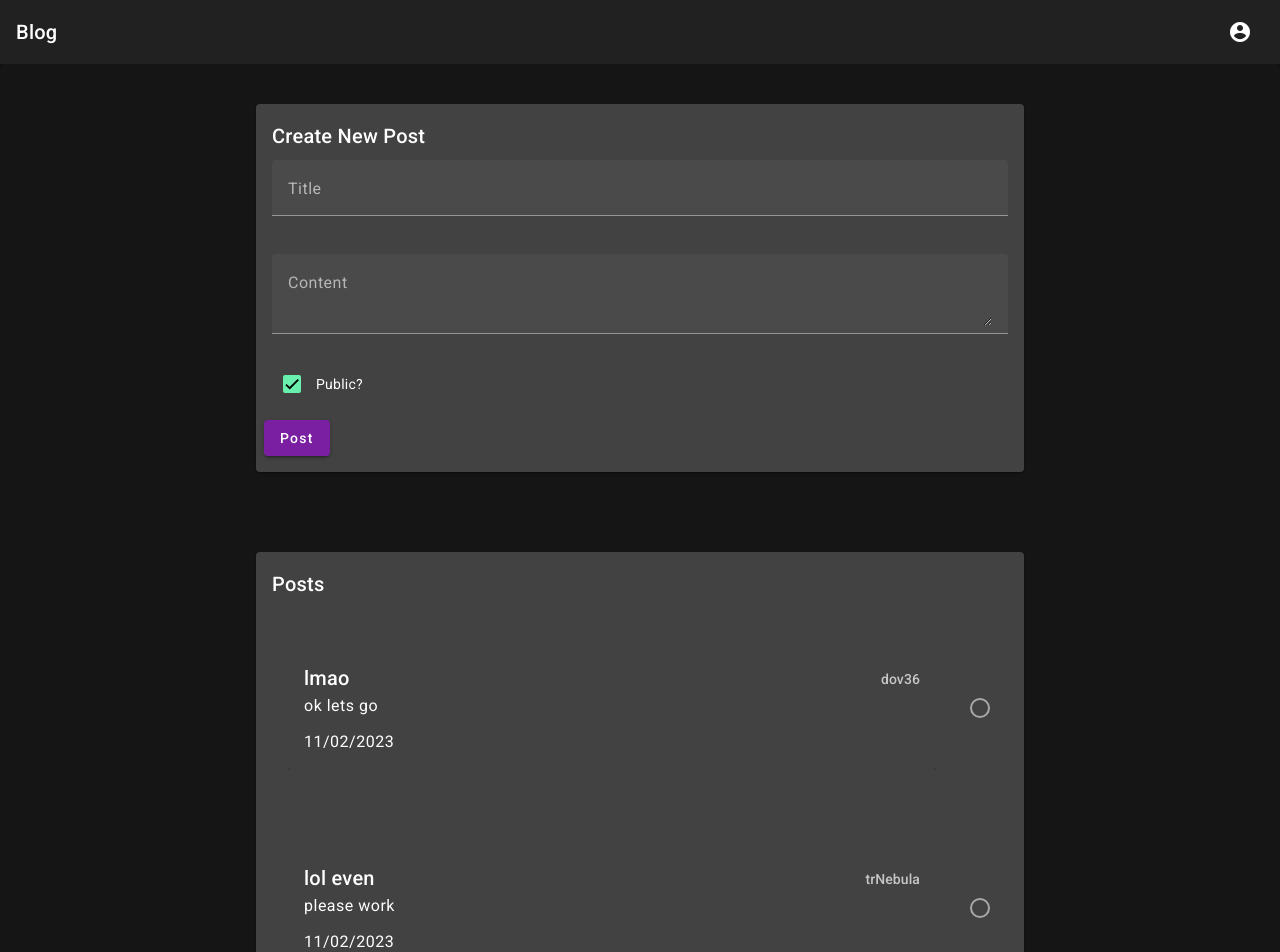
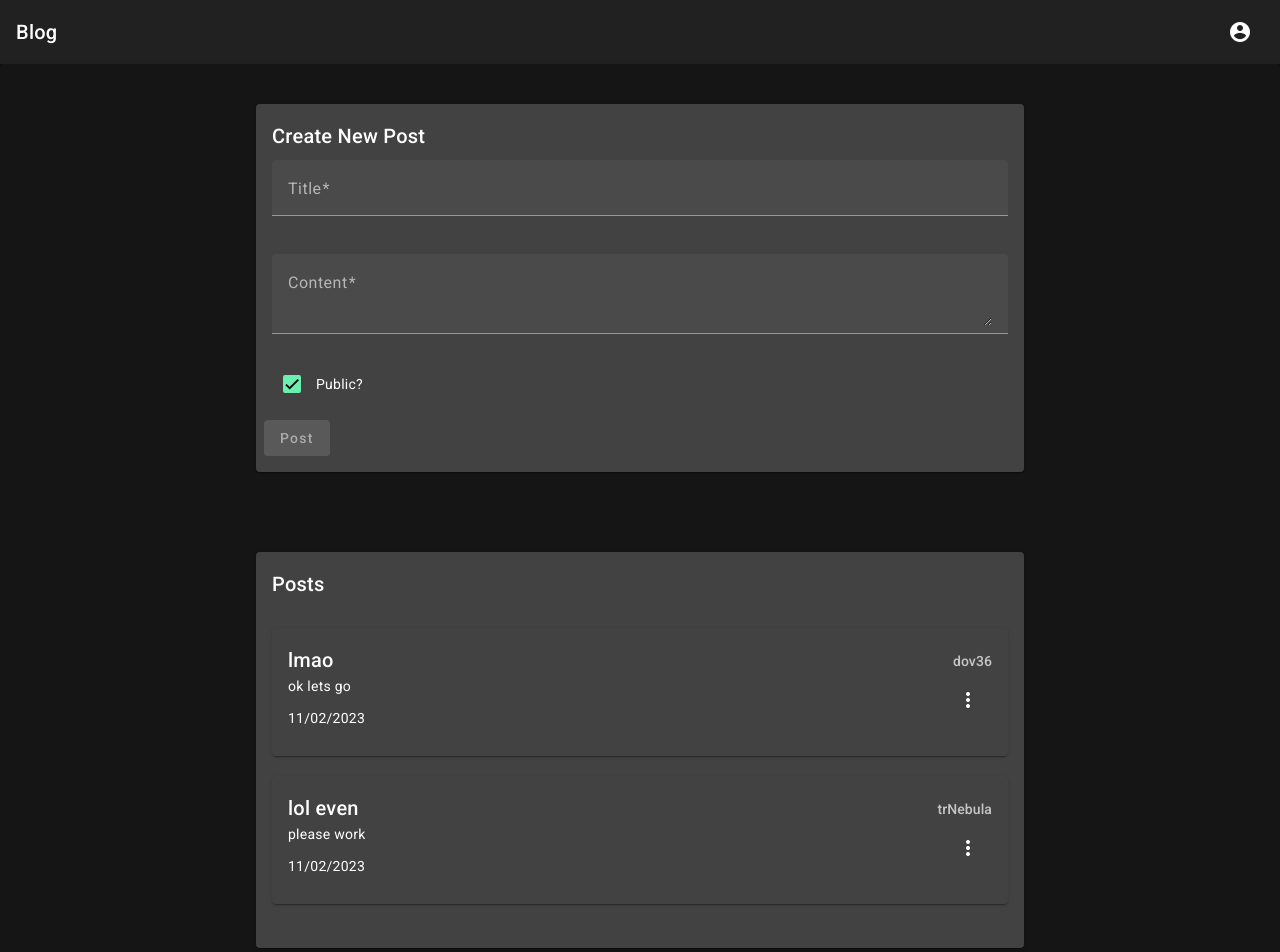
Before and after one commit to trueNebula/Exam-Prep, an Angular app in the folder frontend/: page /home in a window 1280 px wide. Shown: the top 952 px of the page. Built offline with nearby package versions, Linux system fonts and the light colour scheme.

Commit message:
better post list

```diff
--- a/frontend/src/app/app.module.ts
+++ b/frontend/src/app/app.module.ts
@@ -18,6 +18,7 @@ import { MatCardModule } from '@angular/material/card';
 import { MatCheckboxModule } from '@angular/material/checkbox';
 import { MatListModule } from '@angular/material/list';
 import { MatDividerModule } from '@angular/material/divider';
+import { MatMenuModule } from '@angular/material/menu';
 
 import { HeaderComponent } from './components/header/header.component';
 import { HomeComponent } from './pages/home/home.component';
@@ -43,7 +44,6 @@ import { PostListItemComponent } from './pages/home/components/post-list-item/po
     MatButtonModule,
     MatInputModule,
     MatFormFieldModule,
-    MatTableModule,
     MatTabsModule,
     MatToolbarModule,
     MatSnackBarModule,
@@ -52,6 +52,7 @@ import { PostListItemComponent } from './pages/home/components/post-list-item/po
     MatCheckboxModule,
     MatListModule,
     MatDividerModule,
+    MatMenuModule,
 
     FormsModule,
     ReactiveFormsModule,
--- a/frontend/src/app/components/header/header.component.html
+++ b/frontend/src/app/components/header/header.component.html
@@ -1,4 +1,4 @@
-<mat-toolbar class="max-w-7xl mx-auto justify-between mx-auto">
+<mat-toolbar class="max-w-7xl mx-auto justify-between">
     <a routerLink="home">Blog</a>
     <button mat-icon-button>
         <mat-icon>account_circle</mat-icon>
--- a/frontend/src/app/pages/home/components/post-form/post-form.component.html
+++ b/frontend/src/app/pages/home/components/post-form/post-form.component.html
@@ -1,4 +1,4 @@
-<form class="form-container my-10">
+<form class="form-container my-10" [formGroup]="form">
     <mat-card class="max-w-3xl mx-auto">
         <mat-card-header>
             <mat-card-title class="text-white">Create New Post</mat-card-title>
@@ -6,18 +6,18 @@
         <mat-card-content class="flex flex-col justify-center">
             <mat-form-field class="w-full my-2">
                 <mat-label>Title</mat-label>
-                <input matInput [formControl]="title">
+                <input matInput formControlName="title">
             </mat-form-field>
             <mat-form-field class="w-full my-2">
                 <mat-label>Content</mat-label>
-                <textarea matInput placeholder="..." [formControl]="content"></textarea>
+                <textarea matInput placeholder="..." formControlName="content"></textarea>
             </mat-form-field>
             <div class="md-2">
-                <mat-checkbox matInput [formControl]="visibility">Public?</mat-checkbox>
+                <mat-checkbox matInput formControlName="visibility">Public?</mat-checkbox>
             </div>
         </mat-card-content>
         <mat-card-actions>
-            <button mat-raised-button color="primary" class="my-2" (click)="createPost()">Post</button>
+            <button mat-raised-button color="primary" class="my-2" (click)="handleOnSubmit()" [disabled]="form.invalid">Post</button>
         </mat-card-actions>
     </mat-card>
 </form>
--- a/frontend/src/app/pages/home/components/post-form/post-form.component.ts
+++ b/frontend/src/app/pages/home/components/post-form/post-form.component.ts
@@ -1,5 +1,5 @@
-import { Component } from '@angular/core';
-import { FormControl } from '@angular/forms';
+import { Component, OnInit } from '@angular/core';
+import { FormBuilder, FormControl, FormGroup, Validators } from '@angular/forms';
 import { PostsService } from 'src/app/services/posts/posts.service';
 
 @Component({
@@ -7,25 +7,51 @@ import { PostsService } from 'src/app/services/posts/posts.service';
   templateUrl: './post-form.component.html',
   styleUrls: ['./post-form.component.scss']
 })
-export class PostFormComponent {
-  constructor() {}
+export class PostFormComponent implements OnInit {
+  form!: FormGroup;
+  constructor(private fb: FormBuilder, private api: PostsService) {}
 
-  title = new FormControl('');
-  content = new FormControl('');
-  visibility = new FormControl(true);
+  ngOnInit() {
+    this.form = this.fb.group({
+      title: ['', Validators.required],
+      content: ['', Validators.required],
+      visibility: [true]
+    });
 
-  createPost() {
+  }
+
+  handleOnSubmit() {
     const date = new Date();
-    const user = "test";
-    console.log(date);
+    const creator = "test";
 
-    const api = new PostsService();
+    // test to make sure api works
+    // api.getHello().then((response: any) => {
+    //   console.log(response.data);
+    // }
+    // ).catch((error: any) => {
+    //   console.log(error);
+    // });
 
-    // call the api and json decode the response
-    api.getHello().then((response: any) => {
+    // if(this.title.value == '' || this.content.value == '') {
+    //   this.emtpyContent = true;
+    //   this.emtpyTitle = true;
+    //   console.log("undefined values")
+    //   return;
+    // }
+
+    const { title, content, visibility } = this.form.value;
+
+    //console.log(title, content, visibility ? "public" : "private", date, creator);
+
+    this.api.createPost({
+      title: title,
+      content: content,
+      visibility: visibility ? "public" : "private",
+      date: date,
+      creator: creator
+    }).then((response: any) => {
       console.log(response.data);
-    }
-    ).catch((error: any) => {
+    }).catch((error: any) => {
       console.log(error);
     });
 
--- a/frontend/src/app/pages/home/components/post-list-item/post-list-item.component.html
+++ b/frontend/src/app/pages/home/components/post-list-item/post-list-item.component.html
@@ -2,10 +2,21 @@
     <mat-card-header class="flex">
         <mat-card-title class="text-white max-w-1/2">{{title}} </mat-card-title>
         <mat-card-subtitle class="text-white max-w-1/2 my-sub">{{creator}}</mat-card-subtitle>
-
     </mat-card-header>
     <mat-card-content>
-        <p>{{content}}</p>
-        <p>{{date}}</p>
+        <div class="flex justify-between">
+            <div class="w-1/2">
+                <p>{{content}}</p>
+                <p>{{date}}</p>
+            </div>
+            <button class="w-1/2" mat-icon-button aria-label="Example icon button with a vertical three dot icon" [matMenuTriggerFor]="postOptions">
+                <mat-icon>more_vert</mat-icon>
+            </button>
+            <mat-menu #postOptions="matMenu">
+                <div class="p-3 divide-y divide-solid">
+                    <button mat-raised-button color="warn" (click)="handleOnDelete()">Delete</button>
+                </div>
+            </mat-menu>
+        </div>
     </mat-card-content>
 </mat-card>
--- a/frontend/src/app/pages/home/components/post-list-item/post-list-item.component.ts
+++ b/frontend/src/app/pages/home/components/post-list-item/post-list-item.component.ts
@@ -21,4 +21,8 @@ export class PostListItemComponent {
   date: string | undefined;
   creator: string | undefined;
 
+  handleOnDelete() {
+    console.log('delete ', this.title)
+  }
+
 }
--- a/frontend/src/app/pages/home/components/post-list/post-list.component.html
+++ b/frontend/src/app/pages/home/components/post-list/post-list.component.html
@@ -1,17 +1,12 @@
-<mat-card class="max-w-3xl mx-auto my-10">
+<mat-card class="max-w-3xl mx-auto my-10 text-white">
     <mat-card-header>
-        <mat-card-title class="text-white">Posts</mat-card-title>
+        <mat-card-title>Posts</mat-card-title>
     </mat-card-header>
-    <mat-card-content>
-        <mat-selection-list #posts [multiple]="false" >
-            <div *ngFor="let post of mockPosts">
-                <mat-list-option *ngIf="post.visibility == 'public'" [value]="post" [style.height]="'200px'">
-                    <app-post-list-item [post]=post></app-post-list-item>
-                </mat-list-option>
+    <mat-card-content >
+        <mat-list #posts>
+            <div *ngFor="let post of mockPosts"  class="my-5">
+                <app-post-list-item *ngIf="post.visibility == 'public'" [post]=post></app-post-list-item>
             </div>
-        </mat-selection-list>
-        <p>
-            Selected: {{posts.selectedOptions.hasValue() ? posts.selectedOptions.selected[0].value.title : 'None'}}
-        </p>
+        </mat-list>
     </mat-card-content>
 </mat-card>
--- a/frontend/src/app/services/posts/posts.service.ts
+++ b/frontend/src/app/services/posts/posts.service.ts
@@ -14,10 +14,20 @@ export class PostsService {
   }
 
   createPost(post: Post) {
-    console.log(post);
-
-    //return this.axios.post('http://localhost:3000/api/posts', post);
-
+    return this.axios.post('http://localhost:3000/api/posts', post);
   }
 
+  getPosts() {
+    return this.axios.get('http://localhost:3000/api/posts');
+  }
+
+  updatePost(post: Post) {
+    return this.axios.put('http://localhost:3000/api/posts', post);
+  }
+
+  deletePost(post: Post) {
+    return this.axios.delete('http://localhost:3000/api/posts', { data: post });
+  }
+
+
 }
```
Also changed, not shown: 2 other files (tests, documents, lock files or other folders).
